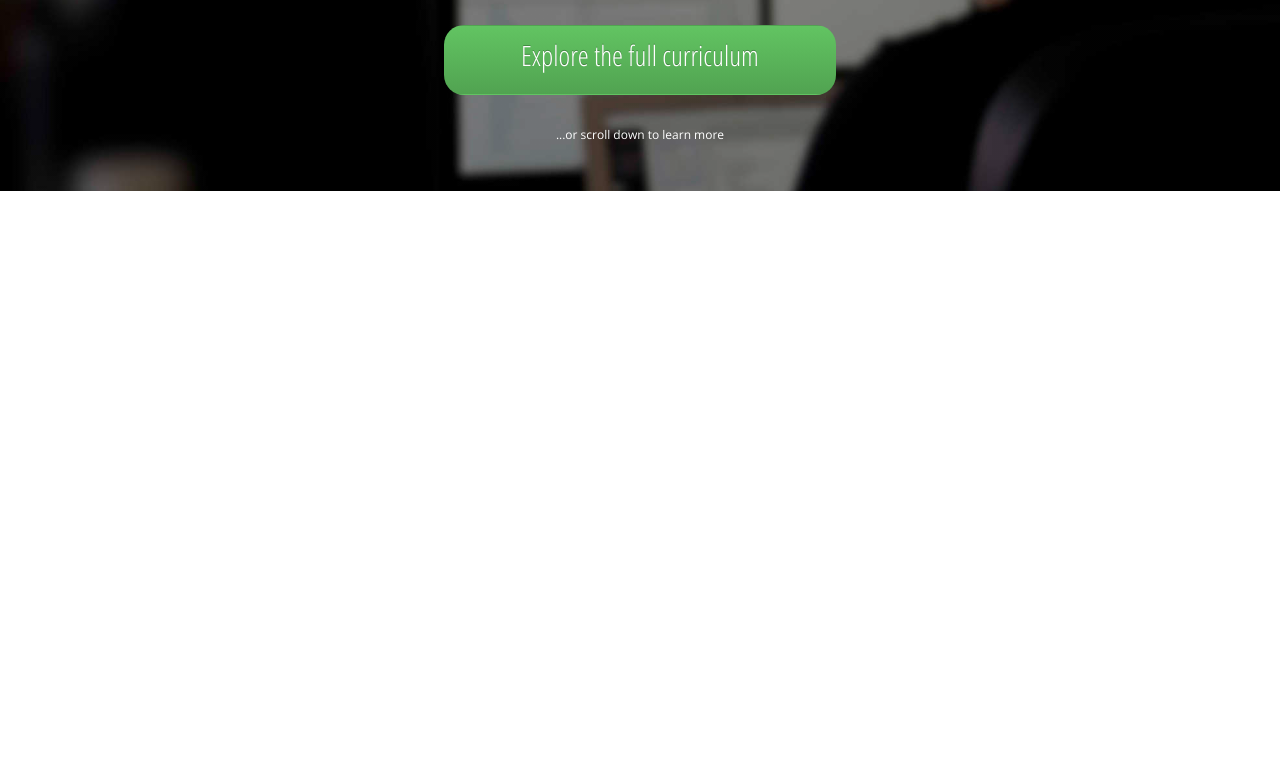
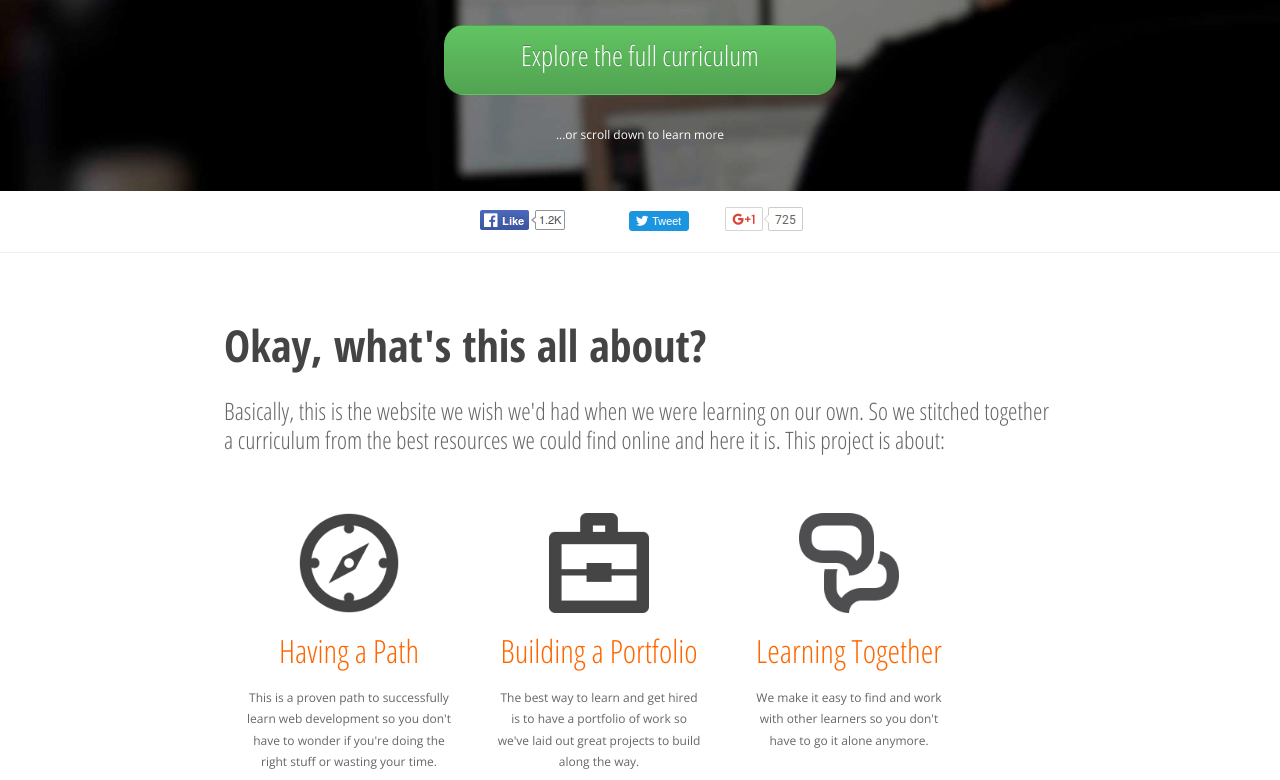
Before and after one commit to migueloherrera/ctop, a plain HTML site: page index.html in a window 1280 px wide. Shown: the part 424-1204 px from the top of the page. Before the commit the page ends 800 px from the top, so only its background shows below. Drawn offline with nearby package versions, Linux system fonts and the light colour scheme.

Commit message:
Add what's this about? section

```diff
--- a/css/customize.css
+++ b/css/customize.css
@@ -74,3 +74,62 @@
   color: #FFFFFF;
   padding: 20px 0;
 }
+
+/* social */
+
+#social {
+  text-align: center;
+  padding: 15px 0;
+  border-bottom: 1px solid #EFEFEF;
+}
+
+#two {
+  font-family: 'Open Sans Condensed', sans-serif;
+  margin: 0 auto;
+  width: 85%;
+}
+
+@media (min-width: 768px) {
+  #two { width: 65%;}
+  .large-icons { margin: 0 30px;}
+}
+
+#two .title {
+  font-weight: 700;
+  font-size: 44px;
+  color: #444;
+  margin-top: 40px;
+  padding: 30px 0;
+}
+
+#two .text {
+  font-size: 24px;
+  line-height: 1.2;
+  color: #666666;
+  padding-bottom: 50px;
+}
+
+#two .col-md-3 {
+  height: 275px;
+  width: 220px;
+  text-align: center;
+  margin: 0 15px;
+}
+
+.large-icons img {
+  width: 100px;
+}
+
+.title-icons {
+  font-family: 'Open Sans Condensed', sans-serif;
+  font-size: 32px;
+  color: #FF6600;
+  padding: 20px 0;
+}
+
+.text-icons {
+  font-family: 'Open Sans', sans-serif;
+  font-size: 12px;
+  line-height: 1.8;
+  color: #666666;
+}
--- a/index.html
+++ b/index.html
@@ -31,5 +31,35 @@
       </div>
     </section>
 
+    <section id="social">
+      <img src="images/social.png" alt="social icons">
+    </section>
+
+    <section id="two" class="clearfix">
+      <div class="fluid-container">
+        <div class="title">Okay, what's this all about?</div>
+        <div class="text">Basically, this is the website we wish we'd had when we were learning on our own. So we stitched together a curriculum from the best resources we could find online and here it is. This project is about: </div>
+
+        <div class="row">
+          <div class="col-md-3">
+            <div class="large-icons"><img src="images/compass.png" alt="compass"></div>
+            <div class="title-icons">Having a Path</div>
+            <div class="text-icons">This is a proven path to successfully learn web development so you don't have to wonder if you're doing the right stuff or wasting your time.</div>
+          </div>
+          <div class="col-md-3">
+            <div class="large-icons"><img src="images/portfolio.png" alt="portfolio"></div>
+            <div class="title-icons">Building a Portfolio</div>
+            <div class="text-icons">The best way to learn and get hired is to have a portfolio of work so we've laid out great projects to build along the way.</div>
+          </div>
+          <div class="col-md-3">
+            <div class="large-icons"><img src="images/chat.png" alt="chat"></div>
+            <div class="title-icons">Learning Together</div>
+            <div class="text-icons">We make it easy to find and work with other learners so you don't have to go it alone anymore.</div>
+          </div>
+        </div>
+
+      </div>
+    </section>
+
   </body>
 </html>
```
Also changed, not shown: images/chat.png (added), images/compass.png (added), images/portfolio.png (added).
